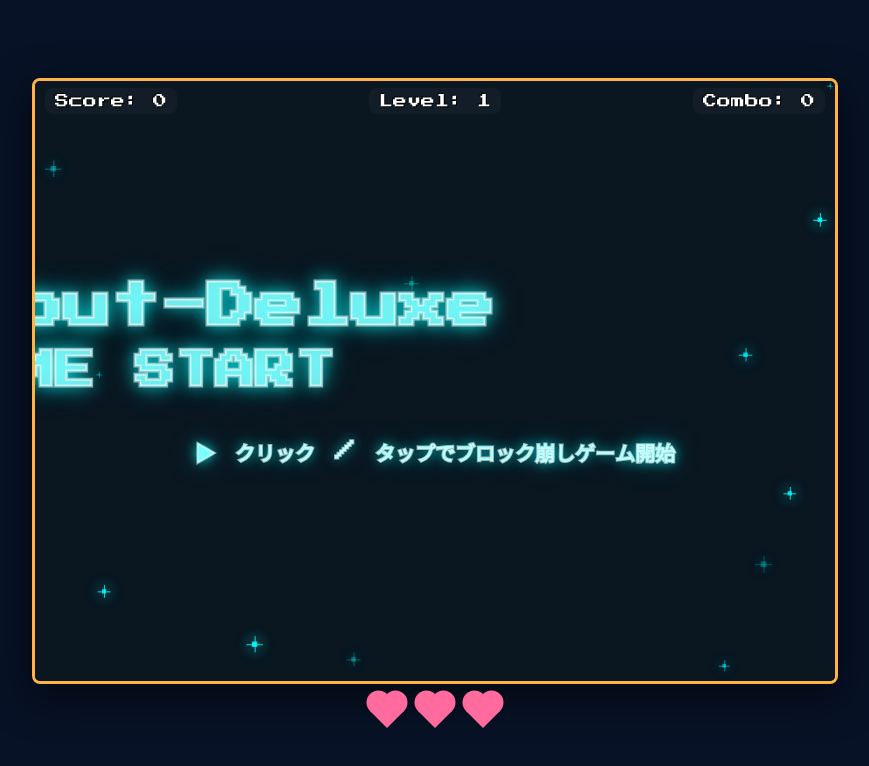
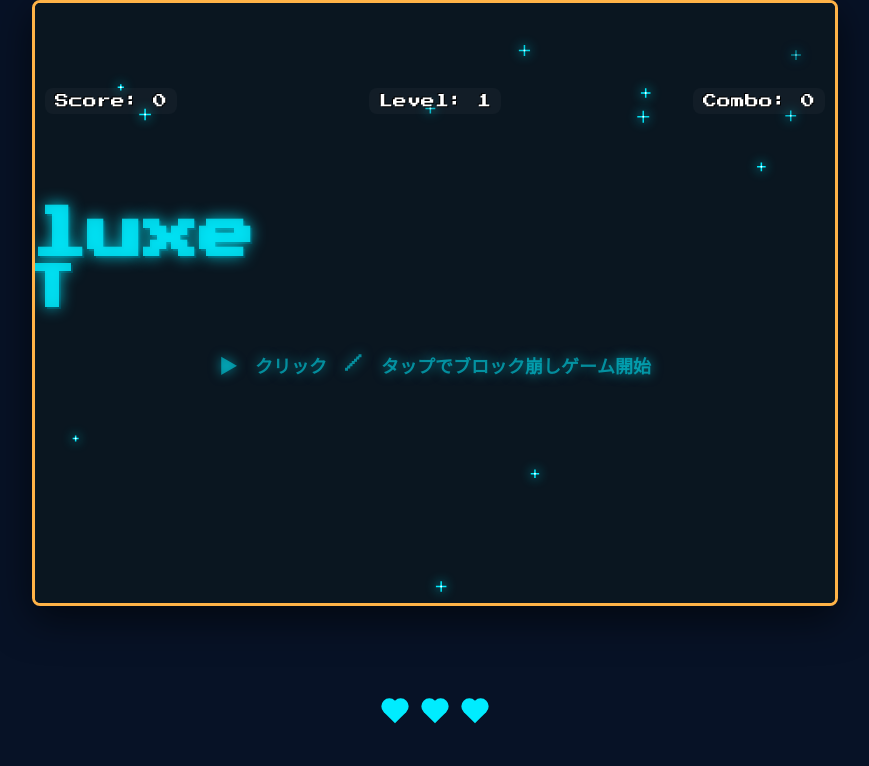
Before and after one commit to rinakido/Breakout-Deluxe, a plain HTML site: page index.html in a window 1280 px wide. Shown: the whole page, without its empty margins (205-1074 px from the left). Drawn offline with Linux system fonts and the light colour scheme.

Commit message:
Add files via upload

```diff
--- a/script.js
+++ b/script.js
@@ -2,9 +2,17 @@ const canvas = document.getElementById("gameCanvas");
 const ctx = canvas.getContext("2d");
 
 const MAX_WIDTH = 800;
-const ASPECT_RATIO = window.innerWidth <= 600 ? 1.4 : 0.75;
-let W = Math.min(window.innerWidth * 0.95, MAX_WIDTH);
-let H = W * ASPECT_RATIO;
+const ASPECT_RATIO = 0.75;
+
+let W, H;
+const isMobileDevice = window.innerWidth <= 600;
+if(isMobileDevice){
+    W = window.innerWidth;
+    H = window.innerHeight;
+} else {
+    W = Math.min(window.innerWidth, MAX_WIDTH);
+    H = W * ASPECT_RATIO;
+}
 canvas.width = W;
 canvas.height = H;
 
@@ -28,30 +36,101 @@ let rightPressed = false;
 let leftPressed = false;
 let mouseX = null;
 
-let brickRowCount = window.innerWidth <= 600 ? 3 : 6;
-let brickColumnCount = window.innerWidth <= 600 ? 4 : 8;
+let brickRowCount = 6;
+let brickColumnCount = 8;
 let brickWidth = 60;
 let brickHeight = 16;
 let brickPadding = 8;
-let brickOffsetTop = window.innerWidth <= 600 ? 80 : 60;
+let brickOffsetTop = 60;
 let brickOffsetLeft = 30;
+
+// スマホ用の調整
+if(isMobileDevice){
+    brickHeight = 12;
+    brickPadding = 6;
+    brickOffsetTop = 50;
+}
+
 let bricks = [];
-
 let items = [];
 let particles = [];
+let sparkles = [];
+let startTextOffset = -800;
+let subTextOffset = -1000;
 
 let soundHit = null;
 try {
     soundHit = new Audio("https://assets.mixkit.co/active_storage/sfx/2073/2073.wav");
 } catch(e){}
 
-// スタート画面用の変数
-let startTextOffset = -800;
-let subTextOffset = -1000;
-let sparkles = [];
-
 function clamp(v,a,b){ return Math.max(a, Math.min(b,v)); }
 function rand(min,max){ return Math.random()*(max-min)+min; }
+
+// スパークル生成（十字の星、サイズはランダム、テキスト領域を避ける）
+function createSparkles(){
+    for(let i=0; i<12; i++){
+        let x, y;
+        let validPosition = false;
+
+        // テキスト領域を避けた位置を探す
+        while(!validPosition) {
+            x = Math.random() * W;
+            y = Math.random() * H;
+
+            // 画面中央のテキスト領域（縦方向の中央±100px程度）を避ける
+            const centerY = H / 2;
+            if(y < centerY - 80 || y > centerY + 100) {
+                validPosition = true;
+            }
+        }
+
+        sparkles.push({
+            x: x,
+            y: y,
+            size: Math.random() * 4 + 2, // 2〜6のランダムなサイズ
+            breathPhase: Math.random() * Math.PI * 2,
+            breathSpeed: 0.02 + Math.random() * 0.01
+        });
+    }
+}
+createSparkles();
+
+function updateSparkles(){
+    for(let i = sparkles.length - 1; i >= 0; i--){
+        const s = sparkles[i];
+        s.breathPhase += s.breathSpeed;
+    }
+}
+
+function drawSparkles(){
+    sparkles.forEach(s => {
+        ctx.save();
+
+        // 呼吸するような点滅
+        const breathOpacity = 0.3 + Math.sin(s.breathPhase) * 0.7;
+        ctx.globalAlpha = breathOpacity;
+
+        // 十字の星を描画
+        ctx.strokeStyle = '#00ecff';
+        ctx.lineWidth = 1.5;
+        ctx.beginPath();
+        // 縦線
+        ctx.moveTo(s.x, s.y - s.size);
+        ctx.lineTo(s.x, s.y + s.size);
+        // 横線
+        ctx.moveTo(s.x - s.size, s.y);
+        ctx.lineTo(s.x + s.size, s.y);
+        ctx.stroke();
+
+        // 中心の点
+        ctx.fillStyle = '#FFFFFF';
+        ctx.beginPath();
+        ctx.arc(s.x, s.y, 1, 0, Math.PI * 2);
+        ctx.fill();
+
+        ctx.restore();
+    });
+}
 
 function initBricks(){
     bricks = [];
@@ -185,11 +264,10 @@ function drawBricks(){
             const bx = c*(brickWidth+brickPadding)+brickOffsetLeft;
             const by = r*(brickHeight+brickPadding)+brickOffsetTop;
 
+            // シャドウなし、クリアな色で描画
+            ctx.shadowBlur = 0;
             ctx.fillStyle = coldplayColors[r%coldplayColors.length];
-            roundRect(ctx,bx,by,brickWidth,brickHeight,6,true);
-
-            ctx.strokeStyle="rgba(0,0,0,0.2)";
-            ctx.strokeRect(bx,by,brickWidth,brickHeight);
+            ctx.fillRect(bx, by, brickWidth, brickHeight);
         }
     }
 }
@@ -269,9 +347,7 @@ function checkLevelClear(){
     if(allGone){
         level++;
         dx*=1.08; dy*=1.08;
-
-        const maxRows = window.innerWidth <= 600 ? 4 : 6;
-        brickRowCount = Math.min(maxRows, brickRowCount+1);
+        brickRowCount = Math.min(6, brickRowCount+1);
         initBricks();
         x=W/2; y=H-60;
         paddleX=(W-paddleWidth)/2;
@@ -290,8 +366,7 @@ function resetForRetry(){
         combo = 0;
         dx = 3;
         dy = -3;
-        brickRowCount = window.innerWidth <= 600 ? 3 : 6;
-        brickColumnCount = window.innerWidth <= 600 ? 4 : 8;
+        brickRowCount = 6;
         initBricks();
         updateLives();
         updateHUD();
@@ -343,17 +418,33 @@ document.addEventListener("touchstart", e => {
 
 function resizeCanvas(){
     const prevW=W, prevH=H;
-    W = Math.min(window.innerWidth * 0.95, MAX_WIDTH);
-    const aspectRatio = window.innerWidth <= 600 ? 1.4 : 0.75;
-    H = W * aspectRatio;
+
+    const isMobileDevice = window.innerWidth <= 600;
+    if(isMobileDevice){
+        W = window.innerWidth;
+        H = window.innerHeight;
+    } else {
+        W = Math.min(window.innerWidth, MAX_WIDTH);
+        H = W * ASPECT_RATIO;
+    }
+
     canvas.width=W; canvas.height=H;
     const wRatio = W/prevW, hRatio=H/prevH;
     paddleX*=wRatio; x*=wRatio; y*=hRatio;
 
-    brickRowCount = window.innerWidth <= 600 ? 3 : 6;
-    brickColumnCount = window.innerWidth <= 600 ? 4 : 8;
-    brickOffsetTop = window.innerWidth <= 600 ? 80 : 60;
+    // スマホ用の調整を再適用
+    if(isMobileDevice){
+        brickHeight = 12;
+        brickPadding = 6;
+        brickOffsetTop = 50;
+    } else {
+        brickHeight = 16;
+        brickPadding = 8;
+        brickOffsetTop = 60;
+    }
+
     initBricks();
+    createSparkles();
 }
 window.addEventListener("resize", resizeCanvas);
 
@@ -371,132 +462,75 @@ canvas.addEventListener("touchstart", (e) => {
     startGame();
 }, { passive: true });
 
-// キラキラパーティクル生成
-function createSparkles() {
-    if(Math.random() < 0.3) {
-        sparkles.push({
-            x: Math.random() * W,
-            y: Math.random() * H,
-            size: Math.random() * 4 + 2,
-            alpha: 1,
-            speed: Math.random() * 0.02 + 0.01
-        });
-    }
-
-    for(let i = sparkles.length - 1; i >= 0; i--) {
-        sparkles[i].alpha -= sparkles[i].speed;
-        if(sparkles[i].alpha <= 0) {
-            sparkles.splice(i, 1);
-        }
-    }
-}
-
 function loop(){
     if(!gameStarted){
         ctx.fillStyle="#0a1620";
         ctx.fillRect(0,0,W,H);
 
-        // キラキラパーティクル生成と描画
-        createSparkles();
-        for(const sparkle of sparkles) {
-            ctx.save();
-            ctx.fillStyle = `rgba(0, 255, 255, ${sparkle.alpha})`;
-            ctx.shadowBlur = 15;
-            ctx.shadowColor = "#00ffff";
-            ctx.fillRect(sparkle.x, sparkle.y, sparkle.size, sparkle.size);
+        // スパークル描画
+        updateSparkles();
+        drawSparkles();
 
-            // 十字の光
-            ctx.fillRect(sparkle.x - sparkle.size, sparkle.y + sparkle.size/2, sparkle.size * 3, 1);
-            ctx.fillRect(sparkle.x + sparkle.size/2, sparkle.y - sparkle.size, 1, sparkle.size * 3);
-            ctx.restore();
-        }
+        // スマホ用のフォントサイズ調整
+        const isMobile = W < 600;
+        const mainFontSize1 = isMobile ? Math.max(20, W * 0.05) : 56;
+        const mainFontSize2 = isMobile ? Math.max(18, W * 0.045) : 48;
+        const subFontSize = isMobile ? Math.max(10, W * 0.025) : 18;
 
         // メインテキスト1行目「Breakout-Deluxe」
-        startTextOffset += 3;
+        startTextOffset += 2;
         if(startTextOffset > W + 800) startTextOffset = -800;
 
         const mainText1 = "Breakout-Deluxe";
         const mainText2 = "GAME START";
-        ctx.font = "bold 48px 'Press Start 2P', monospace";
+        ctx.font = `bold ${mainFontSize1}px 'Press Start 2P', monospace`;
         ctx.textAlign = "center";
 
-        const pulse = 0.8 + Math.sin(Date.now() / 200) * 0.2;
+        const pulse = 0.85 + Math.sin(Date.now() / 400) * 0.15;
 
-        // 1行目の描画
-        ctx.shadowBlur = 40;
-        ctx.shadowColor = "#00ffff";
-        ctx.fillStyle = `rgba(0, 255, 255, ${pulse * 0.3})`;
-        ctx.fillText(mainText1, startTextOffset, H/2 - 50);
-
-        ctx.shadowBlur = 25;
-        ctx.fillStyle = `rgba(100, 255, 255, ${pulse * 0.6})`;
-        ctx.fillText(mainText1, startTextOffset, H/2 - 50);
+        // 1行目の描画（ピクセル風に2重で描画）
+        ctx.shadowBlur = 0;
+        ctx.fillStyle = "#003344";
+        ctx.fillText(mainText1, startTextOffset + 2, H/2 - 38);
 
         ctx.shadowBlur = 15;
-        ctx.fillStyle = `rgba(150, 255, 255, ${pulse})`;
-        ctx.fillText(mainText1, startTextOffset, H/2 - 50);
+        ctx.shadowColor = "#00ecff";
+        ctx.fillStyle = `rgba(0, 236, 255, ${pulse})`;
+        ctx.fillText(mainText1, startTextOffset, H/2 - 40);
+
+        // 2行目の描画
+        ctx.font = `bold ${mainFontSize2}px 'Press Start 2P', monospace`;
 
         ctx.shadowBlur = 0;
-        ctx.strokeStyle = `rgba(255, 255, 255, ${pulse * 0.8})`;
-        ctx.lineWidth = 3;
-        ctx.strokeText(mainText1, startTextOffset, H/2 - 50);
+        ctx.fillStyle = "#003344";
+        ctx.fillText(mainText2, startTextOffset + 2, H/2 + 12);
 
-        // 2行目の描画
-        ctx.font = "bold 40px 'Press Start 2P', monospace";
-
-        ctx.shadowBlur = 40;
-        ctx.shadowColor = "#00ffff";
-        ctx.fillStyle = `rgba(0, 255, 255, ${pulse * 0.3})`;
+        ctx.shadowBlur = 15;
+        ctx.shadowColor = "#00ecff";
+        ctx.fillStyle = `rgba(0, 236, 255, ${pulse})`;
         ctx.fillText(mainText2, startTextOffset, H/2 + 10);
 
-        ctx.shadowBlur = 25;
-        ctx.fillStyle = `rgba(100, 255, 255, ${pulse * 0.6})`;
-        ctx.fillText(mainText2, startTextOffset, H/2 + 10);
+        // サブテキスト「クリックでゲーム開始」（固定 + 点滅）
+        const subText = "▶ クリック / タップでブロック崩しゲーム開始";
+        ctx.font = `bold ${subFontSize}px 'Press Start 2P', monospace`;
 
-        ctx.shadowBlur = 15;
-        ctx.fillStyle = `rgba(150, 255, 255, ${pulse})`;
-        ctx.fillText(mainText2, startTextOffset, H/2 + 10);
+        const subPulse = 0.6 + Math.sin(Date.now() / 500) * 0.4;
 
-        ctx.shadowBlur = 0;
-        ctx.strokeStyle = `rgba(255, 255, 255, ${pulse * 0.8})`;
-        ctx.lineWidth = 3;
-        ctx.strokeText(mainText2, startTextOffset, H/2 + 10);
-
-        // サブテキスト「クリックでゲーム開始」
-        subTextOffset += 2;
-        if(subTextOffset > W + 1000) subTextOffset = -1000;
-
-        // --- 中略（1〜2行目はそのまま） ---
-
-// ★★★ サブテキスト（固定 ＋ 点滅） ★★★
-const subText = "▶ クリック / タップでブロック崩しゲーム開始";
-
-// ここ！固定表示にするので offset を使わない
-ctx.font = "bold 20px 'Press Start 2P', monospace";
-
-const subPulse = 0.7 + Math.sin(Date.now() / 300) * 0.3;
-
-// 発光（点滅）
-ctx.shadowBlur = 30;
-ctx.shadowColor = "#00ffff";
-ctx.fillStyle = `rgba(0, 255, 255, ${subPulse * 0.4})`;
-ctx.fillText(subText, W/2, H/2 + 80);
-
-ctx.shadowBlur = 12;
-ctx.fillStyle = `rgba(120, 255, 255, ${subPulse})`;
-ctx.fillText(subText, W/2, H/2 + 80);
-
-// 白いストローク
-ctx.shadowBlur = 0;
-ctx.strokeStyle = `rgba(255, 255, 255, ${subPulse * 0.6})`;
-ctx.lineWidth = 2;
-ctx.strokeText(subText, W/2, H/2 + 80);
+        ctx.shadowBlur = 12;
+        ctx.shadowColor = "#00ecff";
+        ctx.fillStyle = `rgba(0, 236, 255, ${subPulse})`;
+        ctx.fillText(subText, W/2, H/2 + 70);
 
         return requestAnimationFrame(loop);
     }
 
     ctx.fillStyle="#0a1620";
     ctx.fillRect(0,0,W,H);
+
+    // シャドウをリセット
+    ctx.shadowBlur = 0;
+    ctx.shadowColor = 'transparent';
+
     drawBricks(); drawItems(); drawParticles(); drawBall(); drawPaddle();
     updateItems(); updateParticles(); collisionDetection();
     checkCollisionsAndProgress(); checkLevelClear();
--- a/style.css
+++ b/style.css
@@ -30,7 +30,7 @@ html,body{
   display:flex;
   flex-direction:column;
   align-items:center;
-  justify-content:center;
+  justify-content:flex-start;
 }
 
 canvas{
@@ -43,15 +43,6 @@ canvas{
   width:100%;
   touch-action: none;
   cursor: pointer;
-}
-
-@media (max-width: 600px) {
-  canvas {
-    width: 95vw;
-    max-width: 95vw;
-    border-radius: 4px;
-    border-width: 2px;
-  }
 }
 
 #ui{
@@ -93,15 +84,18 @@ canvas{
   gap: 24px;
   margin-top: 15px;
   z-index: 10;
-  position: relative;
+  position: absolute;
+  bottom: 80px;
+  left: 50%;
+  transform: translateX(-50%);
 }
 
 .heart {
-  width: 24px;
-  height: 24px;
+  width: 16px;
+  height: 16px;
   position: relative;
   transform: rotate(-45deg);
-  background: #FF6B9D;
+  background: #00ecff;
   display: inline-block;
 }
 
@@ -109,14 +103,14 @@ canvas{
 .heart::after {
   content: "";
   position: absolute;
-  width: 24px;
-  height: 24px;
-  background: #FF6B9D;
+  width: 16px;
+  height: 16px;
+  background: #00ecff;
   border-radius: 50%;
 }
 
-.heart::before { top: -12px; left: 0; }
-.heart::after  { left: 12px; top: 0; }
+.heart::before { top: -8px; left: 0; }
+.heart::after  { left: 8px; top: 0; }
 
 @keyframes pop {
   0% { transform: scale(1) rotate(-45deg); opacity:1; }
@@ -132,8 +126,36 @@ canvas{
   body {
     font-size: 4vw;
   }
+
+  canvas {
+    border-radius: 0;
+    border: none;
+    box-shadow: none;
+    height: 100vh;
+    max-height: 100vh;
+  }
+
   #hud {
     font-size: 12px;
     gap: 8px;
   }
+
+  #lives {
+    gap: 10px;
+    bottom: 60px;
+  }
+
+  .heart {
+    width: 12px;
+    height: 12px;
+  }
+
+  .heart::before,
+  .heart::after {
+    width: 12px;
+    height: 12px;
+  }
+
+  .heart::before { top: -6px; left: 0; }
+  .heart::after  { left: 6px; top: 0; }
 }
```
